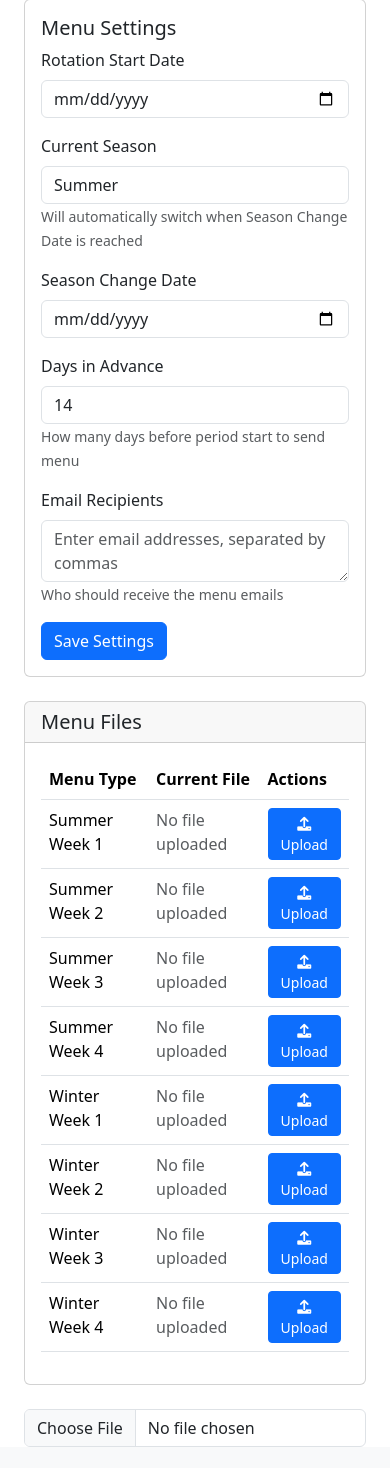
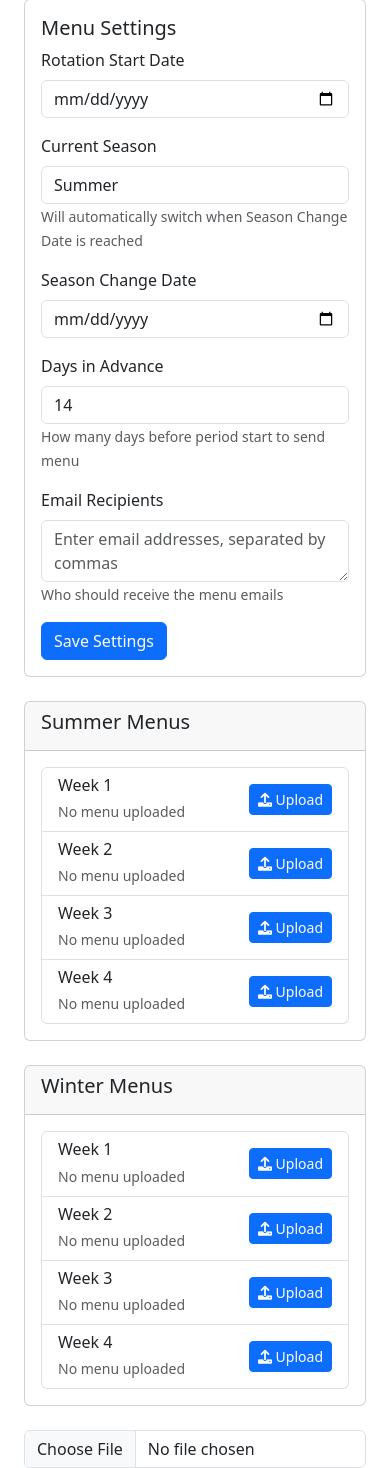
Before and after one commit to Kramfitt/holly_menus, a Flask app: template templates/menu_management.html in a window 390 px wide; the page is wider, and only the part inside the window is pictured. Shown: the part 349-1817 px from the top of that part. Before the commit the page ends 1796 px from the top of that part, so only its background shows below. Run offline with Flask 3, Linux system fonts and the light colour scheme; the template is opened without the code that fills it, so the values that code supplies are empty; parts of the project's set-up code (start-up, migrations or seed data) failed here and were passed over; some libraries are stand-ins or nearby versions.

Commit message:
Refactor menu management and email sending logic
- Update send_menu_email function to dynamically calculate menu pair
- Modify menu management page to organize menus by season and week
- Improve menu display with more detailed information and actions
- Simplify menu email sending process in worker and app modules
- Enhance menu management template with responsive layout and better UX

```diff
--- a/app.py
+++ b/app.py
@@ -466,23 +466,22 @@ def system_check():
         print(f"❌ System check error: {str(e)}")
         return f"Error loading system status: {str(e)}", 500
 
-def send_menu_email(menu_id, start_date, recipient_list):
+def send_menu_email(start_date, recipient_list, season):
     try:
         # Get menu data
         response = supabase.table('menus')\
             .select('*')\
-            .eq('id', menu_id)\
-            .single()\
+            .eq('season', season)\
             .execute()
 
         if not response.data:
             return "Menu not found", 404
 
-        menu = response.data
+        menu = response.data[0]
 
         # Generate preview image
         preview_date = start_date.strftime('%Y-%m-%d')
-        preview_path = f"previews/preview_{menu_id}_{preview_date}.{menu['file_type']}"
+        preview_path = f"previews/preview_{menu['id']}_{preview_date}.{menu['file_type']}"
 
         # Get the preview URL
         preview_url = supabase.storage.from_('menus').get_public_url(preview_path)
@@ -541,7 +540,7 @@ def api_send_menu():
         if not menu_id or not date or not recipients:
             return "Missing required data", 400
 
-        result = send_menu_email(menu_id, date, recipients)
+        result = send_menu_email(date, recipients, date.strftime('%Y-%m-%d'))
         return result
 
     except Exception as e:
@@ -768,24 +767,50 @@ def get_menu(menu_id):
 @app.route('/menus')
 def menu_management():
     try:
-        # Get menus
-        menus_response = supabase.table('menus')\
-            .select('*')\
-            .order('name')\
-            .execute()
-
-        # Get settings
+        # Get current settings
         settings_response = supabase.table('menu_settings')\
             .select('*')\
             .order('created_at', desc=True)\
             .limit(1)\
             .execute()
 
-        return render_template('menu_management.html',
-                             menus=menus_response.data,
-                             settings=settings_response.data[0] if settings_response.data else None)
+        settings = settings_response.data[0] if settings_response.data else None
+
+        # Get all menus
+        menus_response = supabase.table('menus')\
+            .select('*')\
+            .execute()
+
+        menus = menus_response.data if menus_response.data else []
+
+        # Organize menus by season and week
+        organized_menus = {
+            'summer': {
+                'week1': next((m for m in menus if m['name'].startswith('summerWeek1')), None),
+                'week2': next((m for m in menus if m['name'].startswith('summerWeek2')), None),
+                'week3': next((m for m in menus if m['name'].startswith('summerWeek3')), None),
+                'week4': next((m for m in menus if m['name'].startswith('summerWeek4')), None)
+            },
+            'winter': {
+                'week1': next((m for m in menus if m['name'].startswith('winterWeek1')), None),
+                'week2': next((m for m in menus if m['name'].startswith('winterWeek2')), None),
+                'week3': next((m for m in menus if m['name'].startswith('winterWeek3')), None),
+                'week4': next((m for m in menus if m['name'].startswith('winterWeek4')), None)
+            }
+        }
+
+        return render_template(
+            'menu_management.html',
+            settings=settings,
+            menus=organized_menus
+        )
 
     except Exception as e:
+        logger.log_activity(
+            action="Menu Page Load Failed",
+            details=str(e),
+            status="error"
+        )
         return f"Error loading menus: {str(e)}", 500
 
 @app.route('/api/next-menu')
@@ -955,10 +980,9 @@ def force_send():
             }), 400
 
         success = send_menu_email(
-            next_menu['period_start'],  # start_date
-            settings['recipient_emails'],  # recipient_list
-            next_menu['season'],
-            next_menu['menu_pair']
+            start_date=next_menu['period_start'],
+            recipient_list=settings['recipient_emails'],
+            season=next_menu['season']
         )
 
         message = "Test menu sent successfully!" if success else "Failed to send test menu"
--- a/templates/menu_management.html
+++ b/templates/menu_management.html
@@ -83,50 +83,51 @@
     </div>
 
     <!-- Menu Files Section -->
+    <div class="row">
+        {% for season in ['summer', 'winter'] %}
+        <div class="col-md-6">
             <div class="card mb-4">
                 <div class="card-header">
-            <h5 class="mb-0">Menu Files</h5>
+                    <h5>{{ season|title }} Menus</h5>
                 </div>
                 <div class="card-body">
-            <table class="table">
-                <thead>
-                    <tr>
-                        <th>Menu Type</th>
-                        <th>Current File</th>
-                        <th>Actions</th>
-                    </tr>
-                </thead>
-                <tbody>
-                    {% for season in ['Summer', 'Winter'] %}
-                        {% for week in ['1', '2', '3', '4'] %}
-                            <tr>
-                                <td>{{ season }} Week {{ week }}</td>
-                                <td>
-                                    {% set menu_name = season + 'Week' + week %}
-                                    {% if menus and menu_name in menus %}
-                                        {{ menus[menu_name] }}
+                    <div class="list-group">
+                        {% for week in range(1, 5) %}
+                        {% set menu_key = 'week' + week|string %}
+                        {% set menu = menus[season][menu_key] %}
+                        <div class="list-group-item">
+                            <div class="d-flex justify-content-between align-items-center">
+                                <div>
+                                    <h6 class="mb-1">Week {{ week }}</h6>
+                                    {% if menu %}
+                                        <small class="text-muted">Last updated: {{ menu.uploaded_at|datetime }}</small>
+                                        <div class="mt-2">
+                                            <a href="{{ menu.file_url }}" target="_blank" class="btn btn-sm btn-outline-primary">
+                                                <i class="fas fa-eye"></i> View
+                                            </a>
+                                        </div>
                                     {% else %}
-                                        <span class="text-muted">No file uploaded</span>
+                                        <small class="text-muted">No menu uploaded</small>
                                     {% endif %}
-                                </td>
-                                <td>
-                                    <div class="btn-group">
+                                </div>
+                                <div>
                                     <button class="btn btn-primary btn-sm" onclick="openFileUpload('{{ season }}Week{{ week }}')">
                                         <i class="fas fa-upload"></i> Upload
                                     </button>
-                                        {% if menus and menu_name in menus %}
-                                            <button class="btn btn-danger btn-sm" onclick="deleteMenu('{{ season }}Week{{ week }}')">
+                                    {% if menu %}
+                                    <button class="btn btn-danger btn-sm" onclick="deleteMenu('{{ menu.name }}')">
                                         <i class="fas fa-trash"></i>
                                     </button>
                                     {% endif %}
                                 </div>
-                                </td>
-                            </tr>
+                            </div>
+                        </div>
                         {% endfor %}
+                    </div>
+                </div>
+            </div>
+        </div>
         {% endfor %}
-                </tbody>
-            </table>
-        </div>
     </div>
 
     <!-- Hidden file input for uploads -->
@@ -192,26 +193,27 @@ function openFileUpload(menuName) {
     input.click();
 }
 
-async function deleteMenu(menuName) {
+function deleteMenu(menuName) {
     if (!confirm(`Are you sure you want to delete ${menuName}?`)) {
         return;
     }
 
-    try {
-        const response = await fetch('/api/menus/' + menuName, {
+    fetch('/api/menus/' + menuName, {
         method: 'DELETE'
-        });
-
+    })
+    .then(response => {
         if (response.ok) {
             alert('Menu deleted successfully');
             location.reload();
         } else {
-            const error = await response.text();
+            response.text().then(error => {
                 alert(`Failed to delete menu: ${error}`);
+            });
         }
-    } catch (error) {
+    })
+    .catch(error => {
         alert(`Error deleting menu: ${error}`);
-    }
+    });
 }
 
 // File upload handler
```
Also changed, not shown: worker.py (+52 -4 lines). Lines whose indentation alone changed are shown as unchanged.
